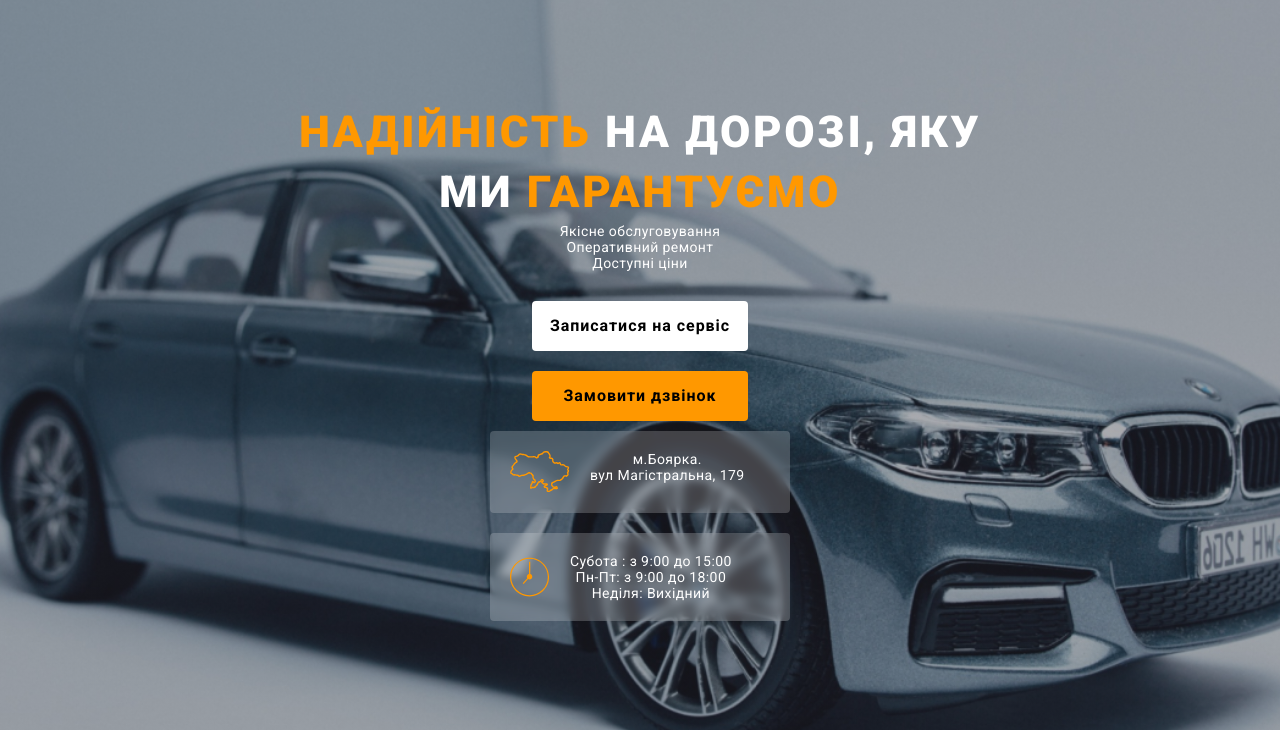
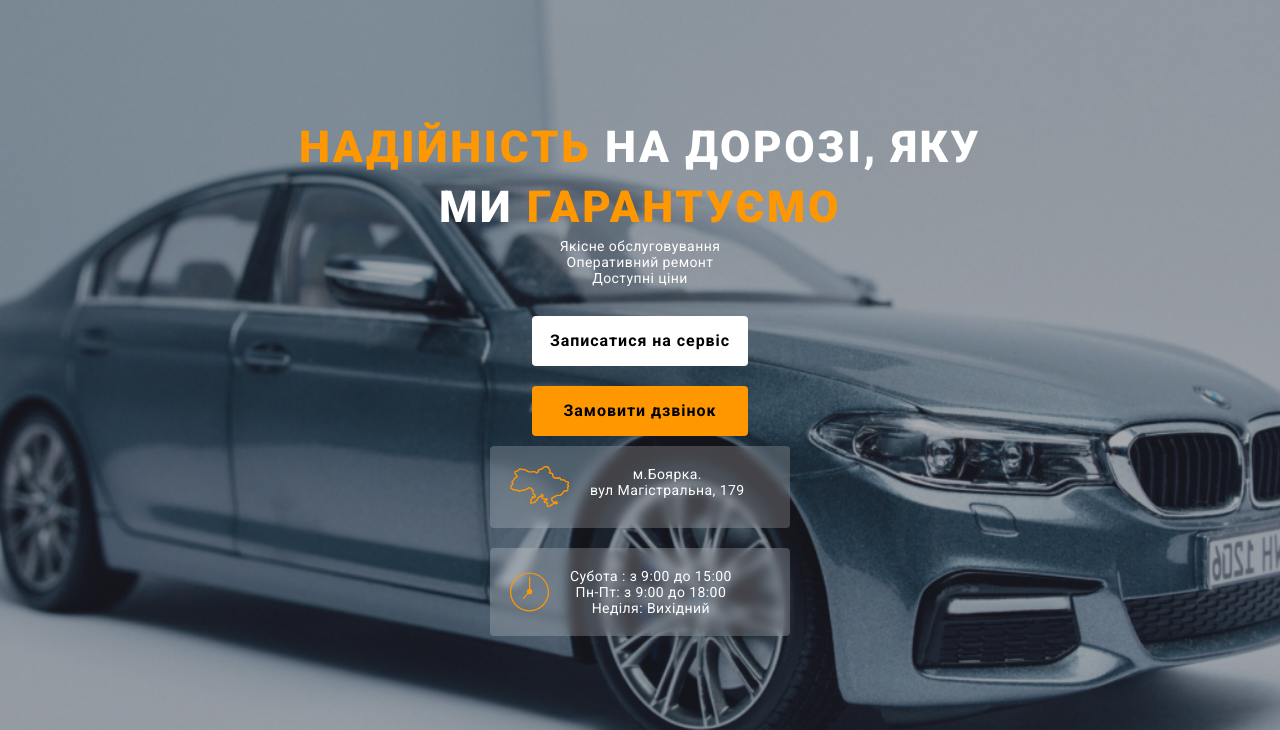
Before and after one commit to Natoilad/stos, a plain HTML site: page index.html in a window 1280 px wide. Shown: the part 97-827 px from the top of the page. Drawn offline with nearby package versions, Linux system fonts and the light colour scheme.

Commit message:
re-fix-load

```diff
--- a/index.html
+++ b/index.html
@@ -37,12 +37,6 @@
     />
     <!-- <link rel="stylesheet" href="./css/styles.css" /> -->
     <link rel="stylesheet" href="./css/main.min.css" />
-    <style>
-      body {
-        opacity: 0;
-        transition: opacity 0.3s ease-in-out;
-      }
-    </style>
   </head>
   <body>
     <!-- header -->
@@ -793,11 +787,6 @@
     </div>
     <!-- button topup -->
     <button id="scrollToTopBtn" style="display: none">&#8593;</button>
-    <script>
-      window.addEventListener('load', function () {
-        document.body.style.opacity = '1';
-      });
-    </script>
     <script src="./js/totop.js"></script>
     <script src="./js/modal.js"></script>
     <script src="./js/menu.js"></script>
--- a/sass/layout/_hero.scss
+++ b/sass/layout/_hero.scss
@@ -77,6 +77,7 @@
 }
 
 .hero__title {
+  margin-top: 15px;
   color: var(--primery-text-color);
   @include font(26px, 900);
   line-height: 1.62;
```
Also changed, not shown: css/main.css, css/main.min.css, 2 other files.
